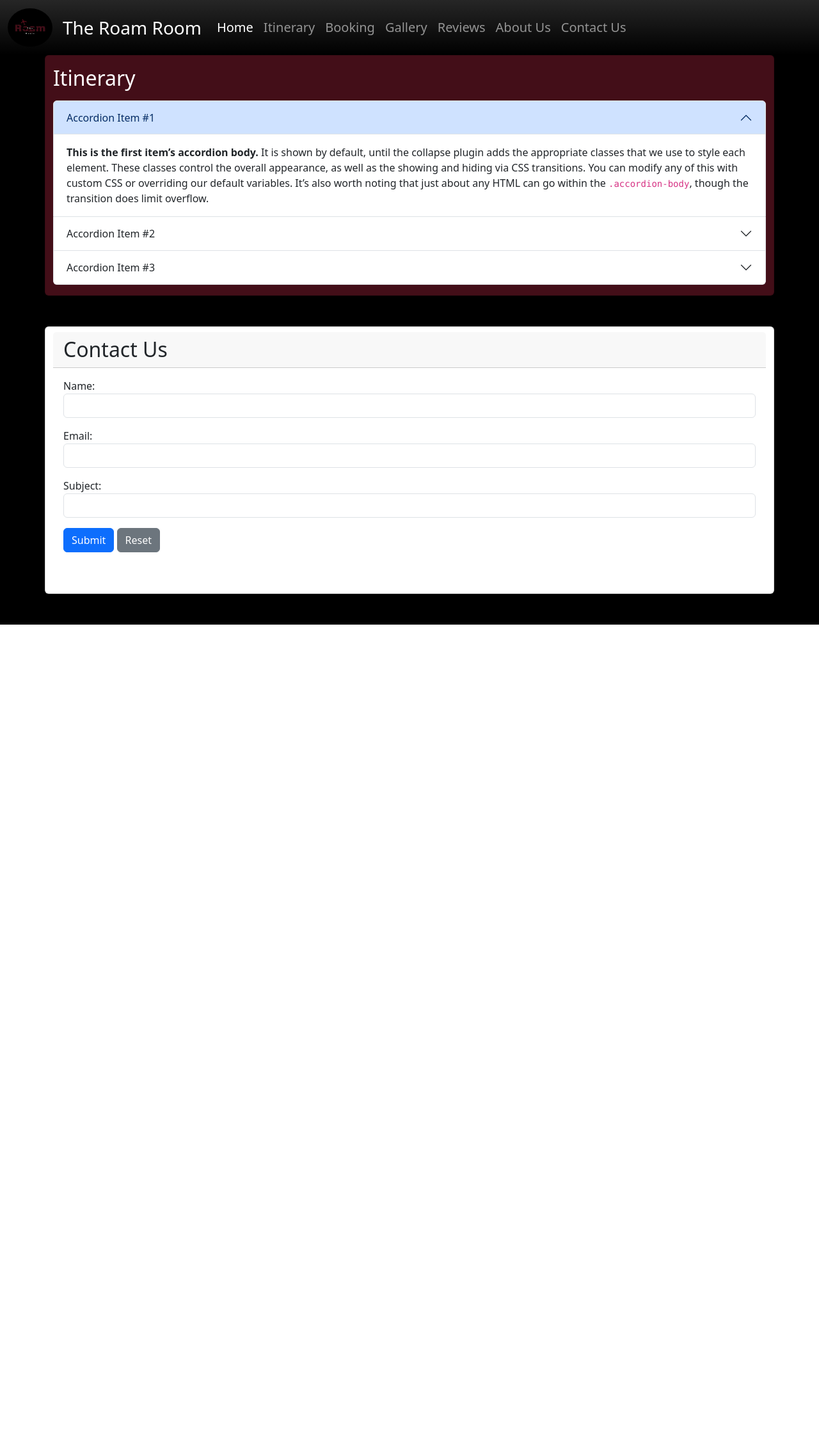
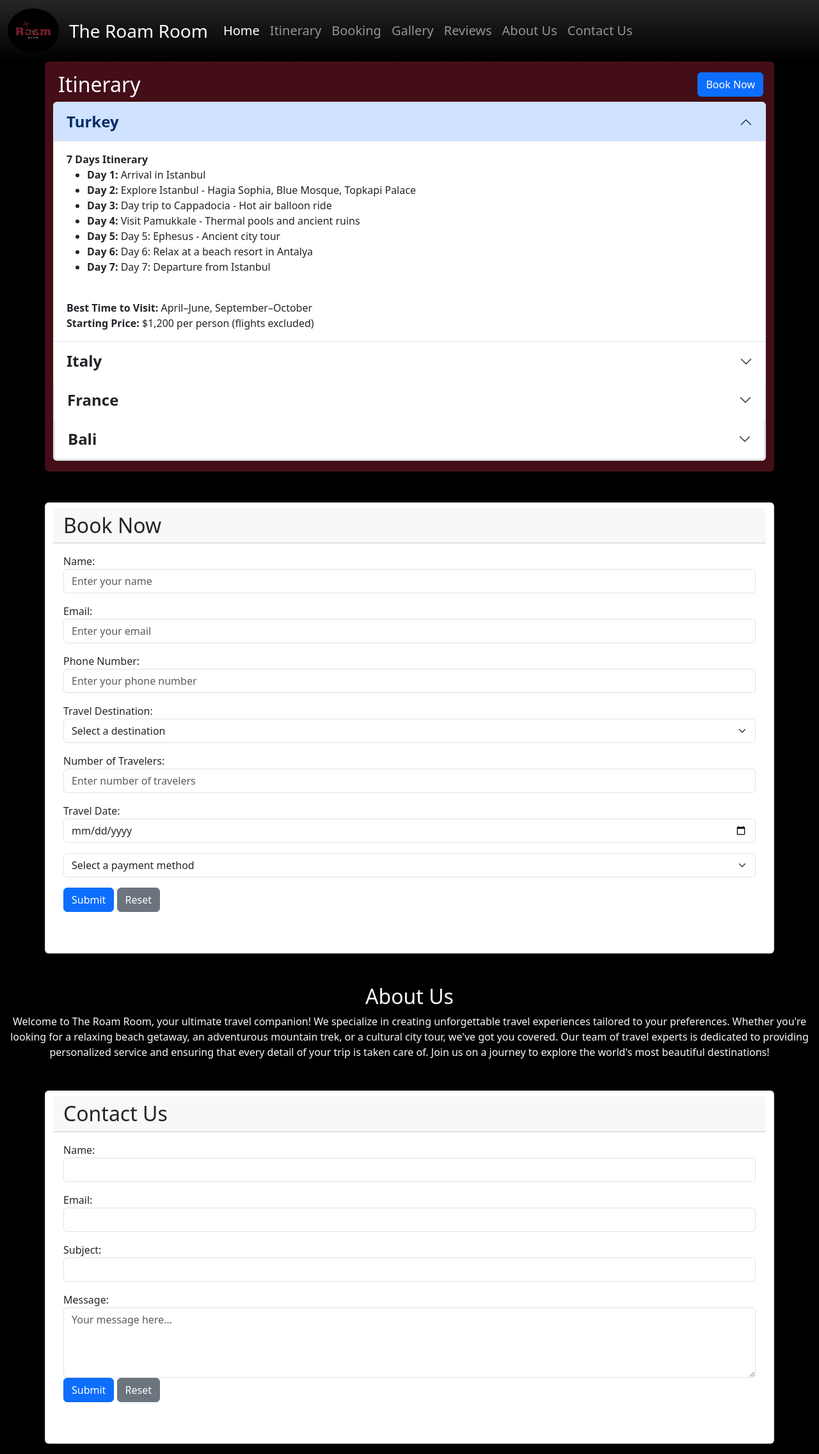
Before and after one commit to AmbreenAmbi04/The-Roam-Room, a PHP site: page / in a window 1280 px wide. Shown: the whole page at 64% size. Before the commit the page ends 976 px from the top, so only its background shows below. Run offline with PHP 8.4, Linux system fonts and the light colour scheme.

Commit message:
Added Booking Form Section!

```diff
--- a/index.php
+++ b/index.php
@@ -1,3 +1,41 @@
+<?php
+$server_name = "localhost";
+$username = "root";
+$password = "";
+$db_name= "db_practice";
+
+$connection = new mysqli ($server_name, $username, $password, $db_name);
+
+//Contact Us Form Submission
+if ($_SERVER["REQUEST_METHOD"] == "POST") {
+
+$name= $_POST["name"];
+$email = $_POST["email"];
+$subject = $_POST["subject"];
+$message = $_POST["message"];
+
+if ($connection)
+{
+    if (!empty($name) && !empty($email) && !empty($subject) && !empty($message))
+    {
+        $stmt = $connection->prepare("INSERT INTO tbl_contactus(name, email, subject, message) VALUES (?, ?, ?, ?)");
+        $stmt->bind_param("ssss", $name, $email, $subject, $message);
+        if ($stmt->execute())
+        {
+            //Redirect to avoid duplicate submissions
+            header("Location: " . $_SERVER['PHP_SELF'] . "?success=1");
+            exit;
+            echo "<script>alert('Message sent successfully!');</script>";
+        }
+        else
+        {
+            echo "<script>alert('Error sending message. Please try again.');</script>";
+        }
+    }
+}
+}
+?>
+
 <!DOCTYPE html>
 <html lang="en">
 <head>
@@ -12,7 +50,7 @@
   <!--Navbar-->
   <nav class="navbar navbar-expand-lg bg-gradient bg-black navbar-dark fs-5">
   <div class="container-fluid">
-    <img src="The Roam Room Logo.jpg" alt="Logo" class="navbar-brand" style="width: 70px; height: 70px; border-radius: 250px">
+    <img src="The Roam Room Logo.jpg" alt="Logo" class="navbar-brand" style="width: 80px; height: 80px; border-radius: 250px">
     <a class="navbar-brand fs-3" href="#">The Roam Room</a>
     <button class="navbar-toggler" type="button" data-bs-toggle="collapse" data-bs-target="#navbarNav" aria-controls="navbarNav" aria-expanded="false" aria-label="Toggle navigation">
       <span class="navbar-toggler-icon"></span>
@@ -23,10 +61,10 @@
           <a class="nav-link active" aria-current="page" href="#">Home</a>
         </li>
         <li class="nav-item">
-          <a class="nav-link" href="#">Itinerary</a>
+          <a class="nav-link" href="#itinerary">Itinerary</a>
         </li>
         <li class="nav-item">
-          <a class="nav-link" href="#">Booking</a>
+          <a class="nav-link" href="#booknow">Booking</a>
         </li>
         <li class="nav-item">
           <a class="nav-link" href="#">Gallery</a>
@@ -38,56 +76,157 @@
           <a class="nav-link" href="#">About Us</a>
         </li>
         <li class="nav-item">
-          <a class="nav-link" href="#">Contact Us</a>
+          <a class="nav-link" href="#contactus">Contact Us</a>
         </li>
       </ul>
     </div>
   </div>
 </nav>
   <!--Itinerary Accordion-->
+  <section id="itinerary">
     <div class="container card pt-3 pb-3 text-white" style="background-color: #430E18">
-        <h2 class="pb-2">Itinerary</h2>
-    <div class="accordion" id="accordionExample">
+    <div class="d-flex justify-content-between align-items-center pb-2">
+      <h2 class="mb-0 ms-2">Itinerary</h2>
+      <a href="booknow" class="btn btn-primary me-1">Book Now</a>
+    </div>
+  <div class="accordion" id="accordionExample">
   <div class="accordion-item">
     <h2 class="accordion-header">
-      <button class="accordion-button" type="button" data-bs-toggle="collapse" data-bs-target="#collapseOne" aria-expanded="true" aria-controls="collapseOne">
-        Accordion Item #1
+      <button class="accordion-button fs-4 fw-bold" type="button" data-bs-toggle="collapse" data-bs-target="#collapseOne" aria-expanded="true" aria-controls="collapseOne">
+        Turkey
       </button>
     </h2>
     <div id="collapseOne" class="accordion-collapse collapse show" data-bs-parent="#accordionExample">
       <div class="accordion-body">
-        <strong>This is the first item’s accordion body.</strong> It is shown by default, until the collapse plugin adds the appropriate classes that we use to style each element. These classes control the overall appearance, as well as the showing and hiding via CSS transitions. You can modify any of this with custom CSS or overriding our default variables. It’s also worth noting that just about any HTML can go within the <code>.accordion-body</code>, though the transition does limit overflow.
+        <strong>7 Days Itinerary</strong><br>
+        <ul>
+          <li><strong>Day 1: </strong>Arrival in Istanbul</li>
+          <li><strong>Day 2: </strong>Explore Istanbul - Hagia Sophia, Blue Mosque, Topkapi Palace</li>
+          <li><strong>Day 3: </strong>Day trip to Cappadocia - Hot air balloon ride</li>
+          <li><strong>Day 4: </strong>Visit Pamukkale - Thermal pools and ancient ruins</li>
+          <li><strong>Day 5: </strong>Day 5: Ephesus - Ancient city tour</li>
+          <li><strong>Day 6: </strong>Day 6: Relax at a beach resort in Antalya</li>
+          <li><strong>Day 7: </strong>Day 7: Departure from Istanbul</li>
+        </ul><br>
+        <strong>Best Time to Visit: </strong>April–June, September–October<br>
+        <strong>Starting Price: </strong>$1,200 per person (flights excluded)
       </div>
     </div>
   </div>
   <div class="accordion-item">
     <h2 class="accordion-header">
-      <button class="accordion-button collapsed" type="button" data-bs-toggle="collapse" data-bs-target="#collapseTwo" aria-expanded="false" aria-controls="collapseTwo">
-        Accordion Item #2
+      <button class="accordion-button collapsed fs-4 fw-bold" type="button" data-bs-toggle="collapse" data-bs-target="#collapseTwo" aria-expanded="false" aria-controls="collapseTwo">
+        Italy
       </button>
     </h2>
     <div id="collapseTwo" class="accordion-collapse collapse" data-bs-parent="#accordionExample">
       <div class="accordion-body">
-        <strong>This is the second item’s accordion body.</strong> It is hidden by default, until the collapse plugin adds the appropriate classes that we use to style each element. These classes control the overall appearance, as well as the showing and hiding via CSS transitions. You can modify any of this with custom CSS or overriding our default variables. It’s also worth noting that just about any HTML can go within the <code>.accordion-body</code>, though the transition does limit overflow.
-      </div>
+        <strong>7 Days Itinerary</strong><br>
+    <ul>
+      <li><strong>Day 1: </strong>Arrival in Rome – Colosseum night view</li>
+      <li><strong>Day 2: </strong>Rome – Vatican City, Trevi Fountain, Spanish Steps</li>
+      <li><strong>Day 3: </strong>Florence – Duomo, Uffizi Gallery, Ponte Vecchio</li>
+      <li><strong>Day 4: </strong>Tuscany – Wine tasting & countryside tour</li>
+      <li><strong>Day 5: </strong>Venice – Gondola ride, St. Mark’s Basilica</li>
+      <li><strong>Day 6: </strong>Amalfi Coast – Positano & Capri</li>
+      <li><strong>Day 7: </strong>Departure from Naples</li>
+    </ul><br>
+    <strong>Best Time to Visit: </strong>April–June, September–October<br>
+    <strong>Starting Price: </strong>$1,700 per person (flights excluded)
     </div>
   </div>
   <div class="accordion-item">
     <h2 class="accordion-header">
-      <button class="accordion-button collapsed" type="button" data-bs-toggle="collapse" data-bs-target="#collapseThree" aria-expanded="false" aria-controls="collapseThree">
-        Accordion Item #3
+      <button class="accordion-button collapsed fs-4 fw-bold" type="button" data-bs-toggle="collapse" data-bs-target="#collapseThree" aria-expanded="false" aria-controls="collapseThree">
+        France
       </button>
     </h2>
     <div id="collapseThree" class="accordion-collapse collapse" data-bs-parent="#accordionExample">
       <div class="accordion-body">
-        <strong>This is the third item’s accordion body.</strong> It is hidden by default, until the collapse plugin adds the appropriate classes that we use to style each element. These classes control the overall appearance, as well as the showing and hiding via CSS transitions. You can modify any of this with custom CSS or overriding our default variables. It’s also worth noting that just about any HTML can go within the <code>.accordion-body</code>, though the transition does limit overflow.
-      </div>
+        <strong>7 Days Itinerary</strong><br>
+    <ul>
+      <li><strong>Day 1: </strong>Arrival in Paris – Eiffel Tower evening view</li>
+      <li><strong>Day 2: </strong>Explore Paris – Louvre Museum, Notre-Dame, Seine River Cruise</li>
+      <li><strong>Day 3: </strong>Day trip to Versailles – Palace & Gardens</li>
+      <li><strong>Day 4: </strong>Train to Lyon – Gourmet food tour</li>
+      <li><strong>Day 5: </strong>Provence – Lavender fields and villages</li>
+      <li><strong>Day 6: </strong>French Riviera – Nice & Monaco</li>
+      <li><strong>Day 7: </strong>Departure from Nice</li>
+    </ul><br>
+    <strong>Best Time to Visit: </strong>April–June, September–October<br>
+    <strong>Starting Price: </strong>$1,800 per person (flights excluded)
+    </div>
+  </div>
+  <div class="accordion-item">
+    <h2 class="accordion-header">
+      <button class="accordion-button collapsed fs-4 fw-bold" type="button" data-bs-toggle="collapse" data-bs-target="#collapseFour" aria-expanded="false" aria-controls="collapseTwo">
+        Bali
+      </button>
+    </h2>
+    <div id="collapseFour" class="accordion-collapse collapse" data-bs-parent="#accordionExample">
+      <div class="accordion-body">
+        <strong>7 Days Itinerary</strong><br>
+    <ul>
+      <li><strong>Day 1: </strong>Arrival in Denpasar – Relax at Seminyak Beach</li>
+      <li><strong>Day 2: </strong>Ubud – Monkey Forest, Rice Terraces, Art Markets</li>
+      <li><strong>Day 3: </strong>Temple Tour – Tanah Lot, Uluwatu, and Kecak Dance</li>
+      <li><strong>Day 4: </strong>Mount Batur sunrise trek & hot springs</li>
+      <li><strong>Day 5: </strong>Snorkeling at Nusa Penida</li>
+      <li><strong>Day 6: </strong>Relaxation day – Spa & beach club</li>
+      <li><strong>Day 7: </strong>Departure from Denpasar</li>
+    </ul><br>
+    <strong>Best Time to Visit: </strong>April–October<br>
+    <strong>Starting Price: </strong>$1,000 per person (flights excluded)
     </div>
   </div>
 </div>
+</div>
+  </section>
+
+  <!--Book Now Form-->
+    <section id="booknow">
+    <div class="card container flex-column mt-5 mb-3">
+        <h2 class="card-header form mt-2 pt-2">Book Now</h2>
+        <form class="card-body" action="index.php" method="POST" id="bookingForm">
+        <label for="name">Name: </label>
+        <input type="text" id="name" name="name" class="form-control mb-3" placeholder="Enter your name" required>
+        <label for="email">Email: </label>
+        <input type="email" id="email" name="email" class="form-control mb-3" placeholder="Enter your email" required>
+        <label for="email">Phone Number: </label>
+        <input type="tel" id="phone" name="phone" class="form-control mb-3" placeholder="Enter your phone number" required>
+        <label for="subject" id="subject">Travel Destination: </label>
+        <select class="form-select mb-3" id="destination" name="destination" required>
+          <option value=0>Select a destination</option>
+          <option value="turkey">Turkey</option>
+          <option value="thailand">Italy</option>
+          <option value="france">France</option>
+          <option value="bali">Bali</option>
+        </select>
+        <label for="passenger">Number of Travelers: </label>
+        <input type="number" id="passenger" name="passenger" class="form-control mb-3" min="1" max="10" placeholder="Enter number of travelers" required>
+        <label for="date">Travel Date: </label>
+        <input type="date" id="date" name="date" class="form-control mb-3">
+        <select class="form-select mb-3" id="payment" name="payment">
+          <option value=0>Select a payment method</option>
+          <option value="bank">Bank Transfer</option>
+          <option value="poa">Pay on Arrival</option>
+        </select>
+        <button type="submit" class="btn btn-primary mb-5">Submit</button>
+        <button type="reset" class="btn btn-secondary mb-5">Reset</button>
+        </form>
     </div>
+    </section>
+
+    <!--About Us Section-->
+    <section id="aboutus">
+      <div>
+        <h2 class="text-center mt-5">About Us</h2>
+        <p class="text-center mb-5">Welcome to The Roam Room, your ultimate travel companion! We specialize in creating unforgettable travel experiences tailored to your preferences. Whether you're looking for a relaxing beach getaway, an adventurous mountain trek, or a cultural city tour, we've got you covered. Our team of travel experts is dedicated to providing personalized service and ensuring that every detail of your trip is taken care of. Join us on a journey to explore the world's most beautiful destinations!</p>
+      </div>
+
     <!--Contact Us Form-->
-    <div class="card container flex-column mt-5 mb-5">
+    <section id="contactus">
+    <div class="card container flex-column mt-5 mb-3">
         <h2 class="card-header form mt-2 pt-2">Contact Us</h2>
         <form class="card-body" action="index.php" method="POST">
         <label for="name">Name: </label>
@@ -96,54 +235,12 @@
         <input type="email" id="email" name="email" class="form-control mb-3">
         <label for="subject" id="subject">Subject: </label>
         <input type="text" id="subject" name="subject" class="form-control mb-3">
+        <label for="message">Message: </label>
+        <textarea class="form-control" id="message" name="message" rows="4" placeholder="Your message here..."></textarea>
         <button type="submit" class="btn btn-primary mb-5">Submit</button>
         <button type="reset" class="btn btn-secondary mb-5">Reset</button>
         </form>
     </div>
+    </section>
 </body>
 </html>
-
-<?php
-$server_name = "localhost";
-$username = "root";
-$password = "";
-$db_name= "db_practice";
-
-$connection = new mysqli ($server_name, $username, $password, $db_name);
-
-if ($_SERVER["REQUEST_METHOD"] == "POST") {
-
-$name= $_POST["name"];
-$email = $_POST["email"];
-$subject = $_POST["subject"];
-
-if ($connection)
-{
-    echo "Connected successfully";
-    if (!empty($name) && !empty($email) && !empty($subject))
-    {
-        $stmt = $connection->prepare("INSERT INTO tbl_practice(name, email, subject) VALUES (?, ?, ?)");
-        $stmt->bind_param("sss", $name, $email, $subject);
-        if ($stmt->execute())
-            {
-                echo "<br><br>Data inserted successfully";
-                echo "<br>Name: ". $name . "<br> Email: ". $email . "<br> Subject: " . $subject;
-            };
-
-        $select = $connection->prepare("SELECT * FROM tbl_practice");
-        if ($select->execute()) {
-            $result = $select->get_result();
-            echo "<br><br>Data retrieved successfully";
-            if ($result->num_rows >0)
-            {
-                while($row = $result->fetch_assoc())
-                {
-                    echo "<br> Name: " . $row["name"] . "<br> Email: " . $row["email"] . "<br> Subject: " . $row["subject"];
-                }
-            }
-        }
-
-    }
-}
-}
-?>
```
Also changed, not shown: The Roam Room Logo.jpg.
